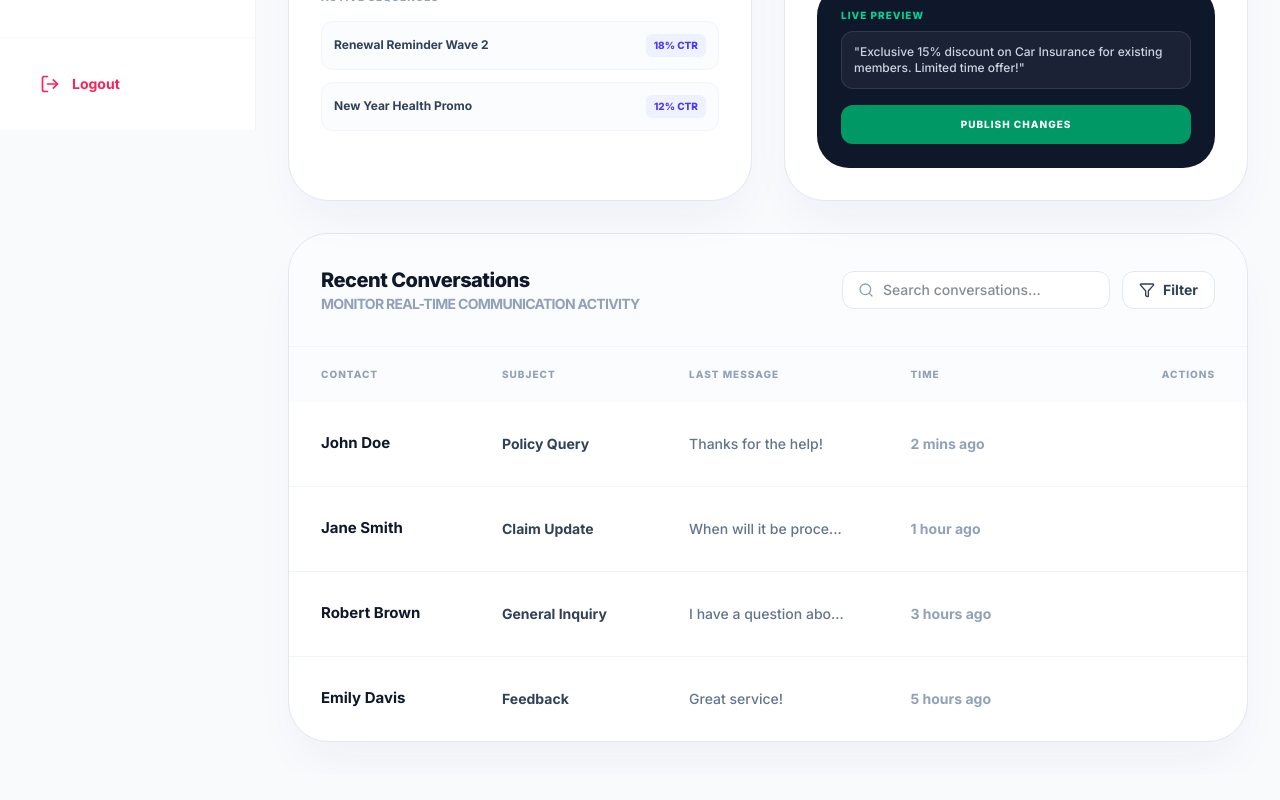
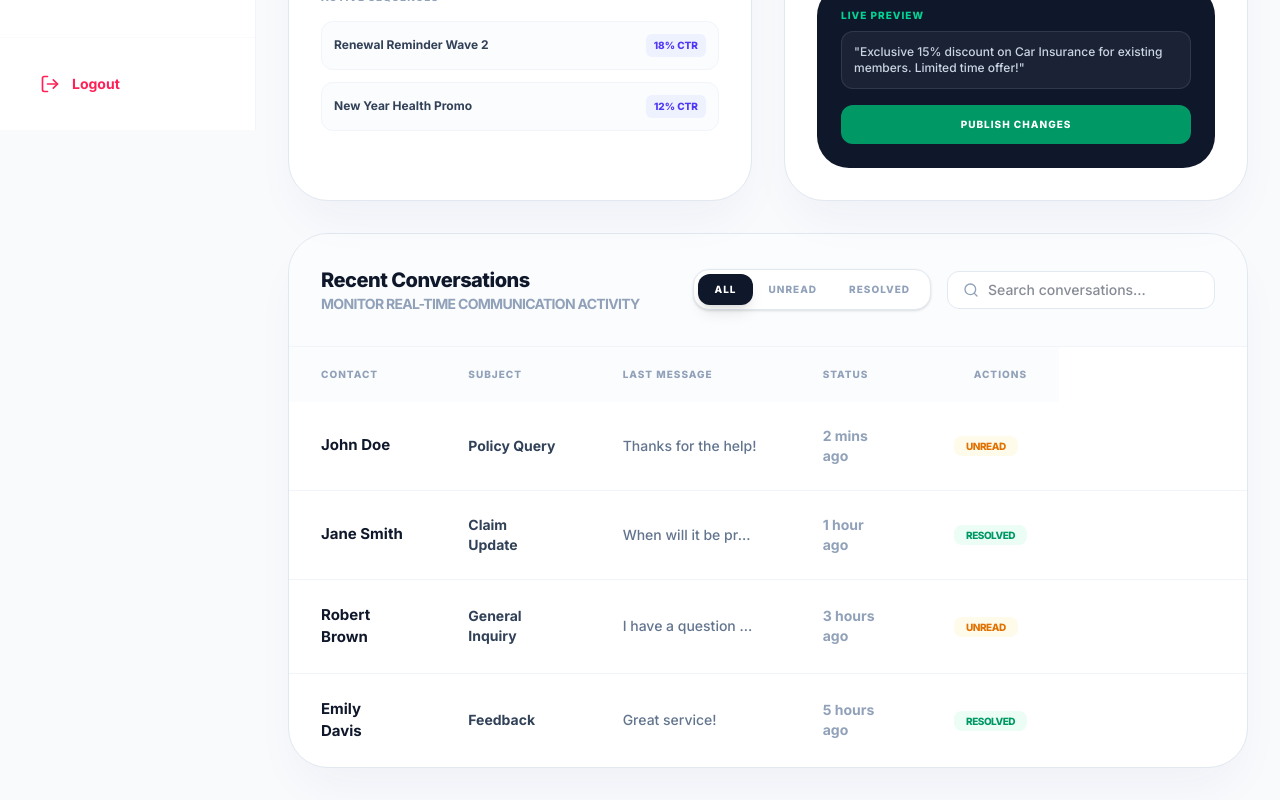
Before and after one commit to Gulhane-Shivani/policy_consultant, a React (Vite) app: page /admin/communication in a window 1280 px wide. Shown: the part 670-1470 px from the top of the page. Before the commit the page ends 1444 px from the top, so only its background shows below. Built offline with nearby package versions, Linux system fonts and the light colour scheme; sample sign-in values are in the browser's storage.

Commit message:
Communication and CommissionFinance dashboard pages

```diff
--- a/src/pages/dashboard/shared/CommissionFinance.jsx
+++ b/src/pages/dashboard/shared/CommissionFinance.jsx
@@ -34,10 +34,7 @@ const CommissionFinance = () => {
           </h1>
           <p className="text-slate-500 font-bold uppercase text-xs tracking-widest mt-1">Earnings & Payout Oversight</p>
         </div>
-        <button className="flex items-center space-x-2 px-6 py-3 bg-slate-900 text-white rounded-2xl font-black text-xs uppercase tracking-widest hover:bg-slate-800 transition-all shadow-xl shadow-slate-900/20">
-          <Download className="w-4 h-4" />
-          <span>Export Report</span>
-        </button>
+
       </div>
 
       <div className="grid grid-cols-1 md:grid-cols-3 gap-6">
--- a/src/pages/dashboard/shared/Communication.jsx
+++ b/src/pages/dashboard/shared/Communication.jsx
@@ -13,12 +13,22 @@ const Communication = () => {
     { label: 'Sent Messages', value: '1,284', change: '+8.1%', icon: Send, color: 'text-blue-600', bg: 'bg-blue-50' },
   ]);
 
+  const [searchTerm, setSearchTerm] = useState('');
+  const [filterStatus, setFilterStatus] = useState('All');
+
   const [data] = useState([
-    { id: 1, contact: 'John Doe', subject: 'Policy Query', lastMessage: 'Thanks for the help!', time: '2 mins ago' },
-    { id: 2, contact: 'Jane Smith', subject: 'Claim Update', lastMessage: 'When will it be processed?', time: '1 hour ago' },
-    { id: 3, contact: 'Robert Brown', subject: 'General Inquiry', lastMessage: 'I have a question about...', time: '3 hours ago' },
-    { id: 4, contact: 'Emily Davis', subject: 'Feedback', lastMessage: 'Great service!', time: '5 hours ago' },
+    { id: 1, contact: 'John Doe', subject: 'Policy Query', lastMessage: 'Thanks for the help!', time: '2 mins ago', status: 'Unread' },
+    { id: 2, contact: 'Jane Smith', subject: 'Claim Update', lastMessage: 'When will it be processed?', time: '1 hour ago', status: 'Resolved' },
+    { id: 3, contact: 'Robert Brown', subject: 'General Inquiry', lastMessage: 'I have a question about...', time: '3 hours ago', status: 'Unread' },
+    { id: 4, contact: 'Emily Davis', subject: 'Feedback', lastMessage: 'Great service!', time: '5 hours ago', status: 'Resolved' },
   ]);
+
+  const filteredData = data.filter(item => {
+    const matchesSearch = item.contact.toLowerCase().includes(searchTerm.toLowerCase()) ||
+                         item.subject.toLowerCase().includes(searchTerm.toLowerCase());
+    const matchesFilter = filterStatus === 'All' || item.status === filterStatus;
+    return matchesSearch && matchesFilter;
+  });
 
   return (
     <div className="space-y-8">
@@ -158,15 +168,34 @@ const Communication = () => {
             <h2 className="text-xl font-black text-slate-900 tracking-tight">Recent Conversations</h2>
             <p className="text-sm font-bold text-slate-400 uppercase tracking-tighter">Monitor real-time communication activity</p>
           </div>
-          <div className="flex items-center space-x-3">
+          <div className="flex flex-col sm:flex-row items-center gap-4">
+            {/* Status Tabs */}
+            <div className="flex bg-white p-1 rounded-2xl border border-slate-200 shadow-sm">
+              {['All', 'Unread', 'Resolved'].map((tab) => (
+                <button
+                  key={tab}
+                  onClick={() => setFilterStatus(tab)}
+                  className={`px-4 py-2 rounded-xl text-[10px] font-black uppercase tracking-widest transition-all ${
+                    filterStatus === tab
+                    ? 'bg-slate-900 text-white shadow-lg'
+                    : 'text-slate-400 hover:text-slate-600'
+                  }`}
+                >
+                  {tab}
+                </button>
+              ))}
+            </div>
+
             <div className="relative">
               <Search className="absolute left-4 top-1/2 -translate-y-1/2 w-4 h-4 text-slate-400" />
-              <input type="text" placeholder="Search conversations..." className="pl-10 pr-4 py-2 bg-white border border-slate-200 rounded-xl text-sm font-medium outline-none focus:ring-2 focus:ring-indigo-600/20 transition-all" />
+              <input
+                type="text"
+                placeholder="Search conversations..."
+                value={searchTerm}
+                onChange={(e) => setSearchTerm(e.target.value)}
+                className="pl-10 pr-4 py-2 bg-white border border-slate-200 rounded-xl text-sm font-medium outline-none focus:ring-2 focus:ring-indigo-600/20 transition-all"
+              />
             </div>
-            <button className="flex items-center space-x-2 px-4 py-2 bg-white border border-slate-200 rounded-xl text-sm font-bold text-slate-700 hover:bg-slate-50 transition-all">
-              <Filter className="w-4 h-4" />
-              <span>Filter</span>
-            </button>
           </div>
         </div>
 
@@ -177,17 +206,24 @@ const Communication = () => {
                 <th className="px-8 py-5 text-[10px] font-black text-slate-400 uppercase tracking-widest">Contact</th>
                 <th className="px-8 py-5 text-[10px] font-black text-slate-400 uppercase tracking-widest">Subject</th>
                 <th className="px-8 py-5 text-[10px] font-black text-slate-400 uppercase tracking-widest">Last Message</th>
-                <th className="px-8 py-5 text-[10px] font-black text-slate-400 uppercase tracking-widest">Time</th>
+                <th className="px-8 py-5 text-[10px] font-black text-slate-400 uppercase tracking-widest">Status</th>
                 <th className="px-8 py-5 text-[10px] font-black text-slate-400 uppercase tracking-widest text-right">Actions</th>
               </tr>
             </thead>
             <tbody className="divide-y divide-slate-100">
-              {data.map((item) => (
+              {filteredData.map((item) => (
                 <tr key={item.id} className="hover:bg-slate-50/50 transition-colors group">
                   <td className="px-8 py-6 font-bold text-slate-900">{item.contact}</td>
                   <td className="px-8 py-6 text-sm font-bold text-slate-700">{item.subject}</td>
                   <td className="px-8 py-6 text-sm font-medium text-slate-500 truncate max-w-[200px]">{item.lastMessage}</td>
                   <td className="px-8 py-6 text-sm font-bold text-slate-400">{item.time}</td>
+                  <td className="px-8 py-6">
+                    <span className={`px-3 py-1 rounded-lg text-[10px] font-black uppercase tracking-tighter ${
+                      item.status === 'Unread' ? 'bg-amber-50 text-amber-600' : 'bg-emerald-50 text-emerald-600'
+                    }`}>
+                      {item.status}
+                    </span>
+                  </td>
                   <td className="px-8 py-6 text-right">
                     <div className="flex items-center justify-end space-x-2 opacity-0 group-hover:opacity-100 transition-all">
                       <button className="p-2 hover:bg-indigo-50 text-indigo-600 rounded-lg transition-all"><Send className="w-5 h-5" /></button>
```
